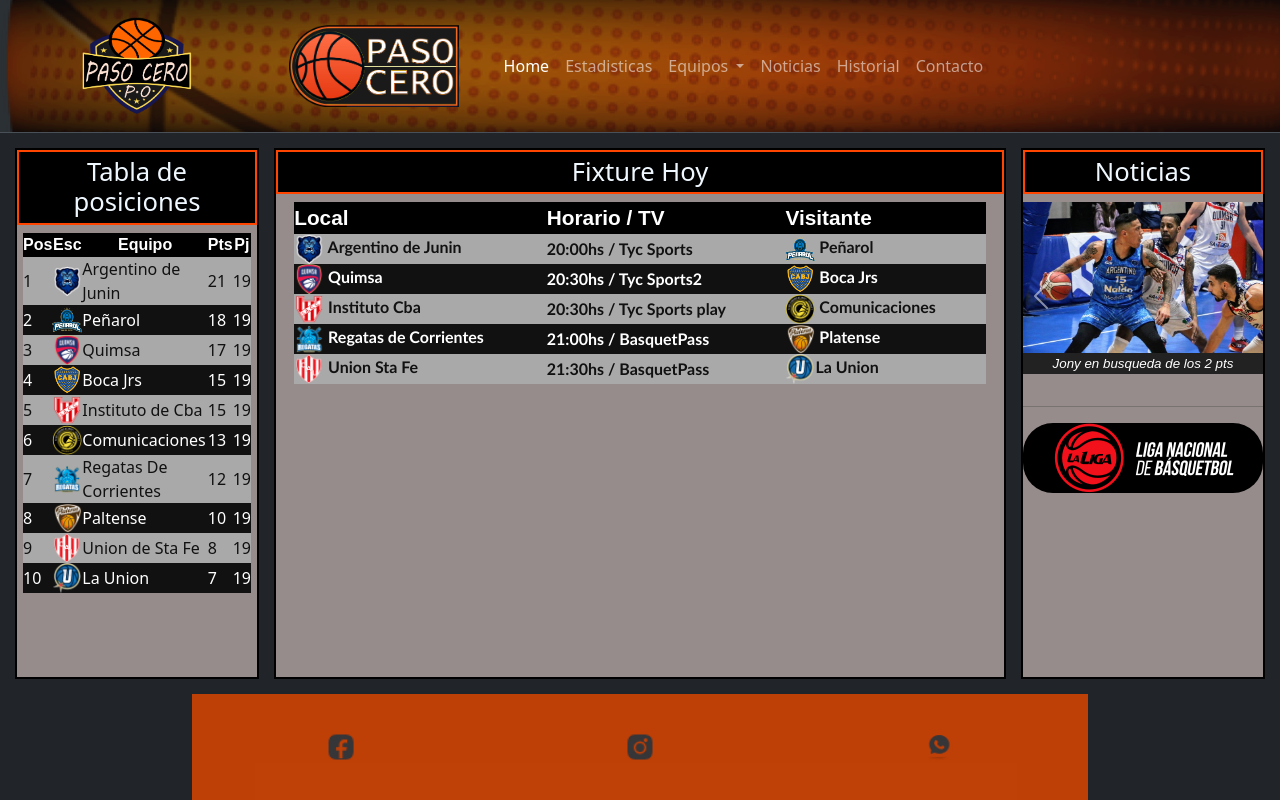
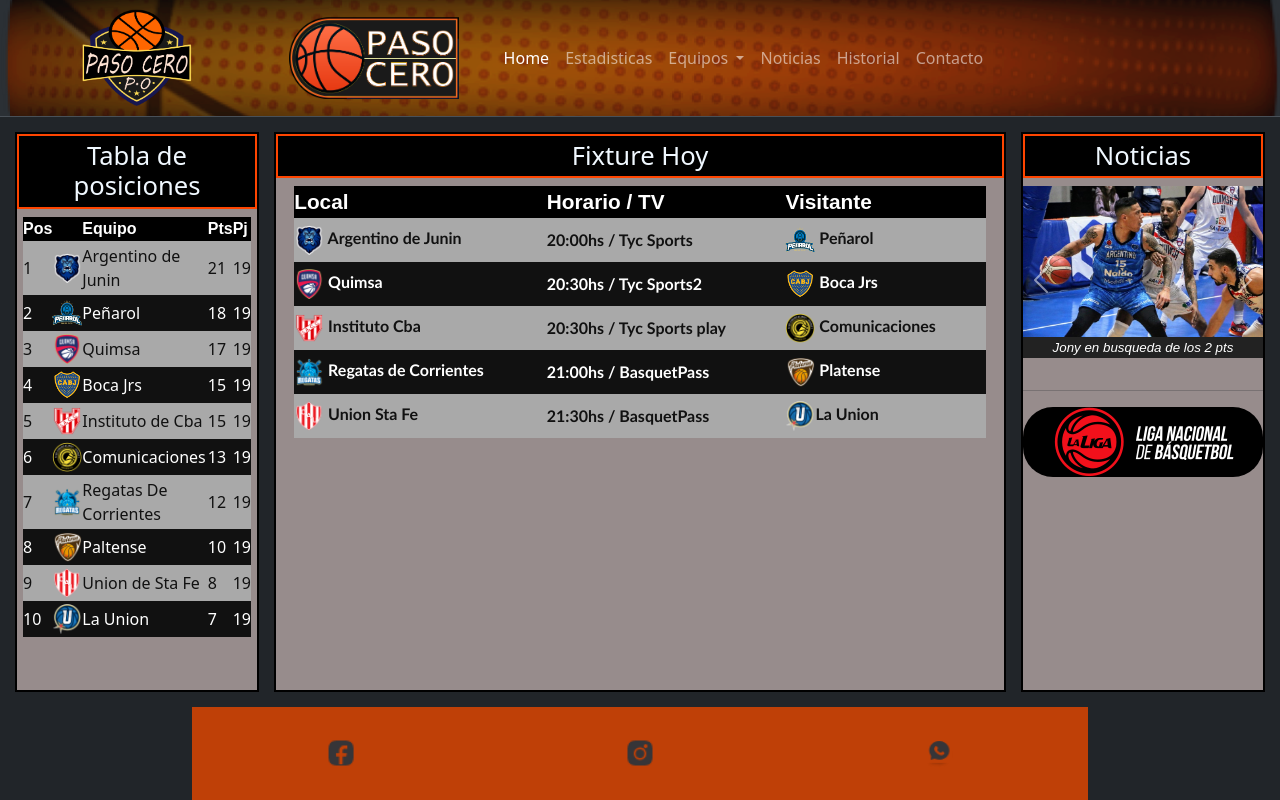
Before and after one commit to piky7/PF-Maritano, a plain HTML site: page index.html in a window 1280 px wide. Drawn offline with nearby package versions, Linux system fonts and the light colour scheme.

Commit message:
previo a editar estadisticas

```diff
--- a/css/style.css
+++ b/css/style.css
@@ -36,6 +36,7 @@
 main{
     grid-area: main;
     display: grid;
+    height: 70vh;
     grid-template-rows: 1fr;
     grid-template-columns: 1fr 3fr 1fr;
     grid-template-areas:
@@ -51,6 +52,12 @@
     border: 2px solid black;
     grid-area: lado1;
     text-align: center;
+    overflow: auto
+}
+
+.lado1 table tr th{
+    text-align: start;
+
 }
 
 aside table , main table{
@@ -58,6 +65,7 @@
     margin:7px auto;
     color:white;
     text-align:center;
+
 }
 
 
@@ -93,6 +101,8 @@
 .lado2 table tr td{
     font-size: 1rem;
     font-weight: bold;
+    padding-top: 7px;
+    padding-bottom: 7px;
     font-family: 'Trebuchet MS', 'Lucida Sans Unicode', 'Lucida Grande', 'Lucida Sans', Arial, sans-serif;
 }
 
@@ -119,6 +129,8 @@
 
 .par td, .impar td{
    text-align: start;
+   padding-top: 3px;
+    padding-bottom: 3px;
 }
 
 
@@ -126,6 +138,7 @@
     background-color: rgb(151, 140, 140);
     border: 2px solid black;
     grid-area: lado2;
+    overflow: auto
 }
 
 .lado2 h1{
@@ -195,6 +208,7 @@
     main{
     grid-area: main;
     display: grid;
+    height: auto;
     grid-template-rows: 1fr 1fr 1fr;
     grid-template-columns: 1fr;
     grid-template-areas:
@@ -217,14 +231,11 @@
 .lado2 table tr td{
     text-align: start;
     font-size: 0.7rem;
-    padding-top: 10px;
-    padding-bottom: 10px;
 }
 
 .lado1 table tr th{
     text-align: start;
     font-size: 0.9rem;
-
 }
 
 }
--- a/index.html
+++ b/index.html
@@ -3,6 +3,7 @@
 <head>
     <meta charset="UTF-8">
     <meta name="viewport" content="width=device-width, initial-scale=1.0">
+    <link rel="shortcut icon" href="./assets/images/icon/favicon.ico">
     <link href="https://cdn.jsdelivr.net/npm/bootstrap@5.3.0/dist/css/bootstrap.min.css" rel="stylesheet" integrity="sha384-9ndCyUaIbzAi2FUVXJi0CjmCapSmO7SnpJef0486qhLnuZ2cdeRhO02iuK6FUUVM" crossorigin="anonymous">
     <link rel="stylesheet" href="./css/style.css">
     <title>Paso Cero</title>
@@ -81,7 +82,7 @@
            <table cellspacing="1" cellspadding="0">
             <tr class="destacado">
                 <th>Pos</th>
-                <th>Esc</th>
+                <th> </th>
                 <th>Equipo</th>
                 <th>Pts</th>
                 <th>Pj</th>
```
Also changed, not shown: pages/contacto.html (+1 -0 lines), pages/estadisticas.html (+1 -0 lines), pages/historial.html (+1 -0 lines), pages/noticias.html (+2 -1 lines).
